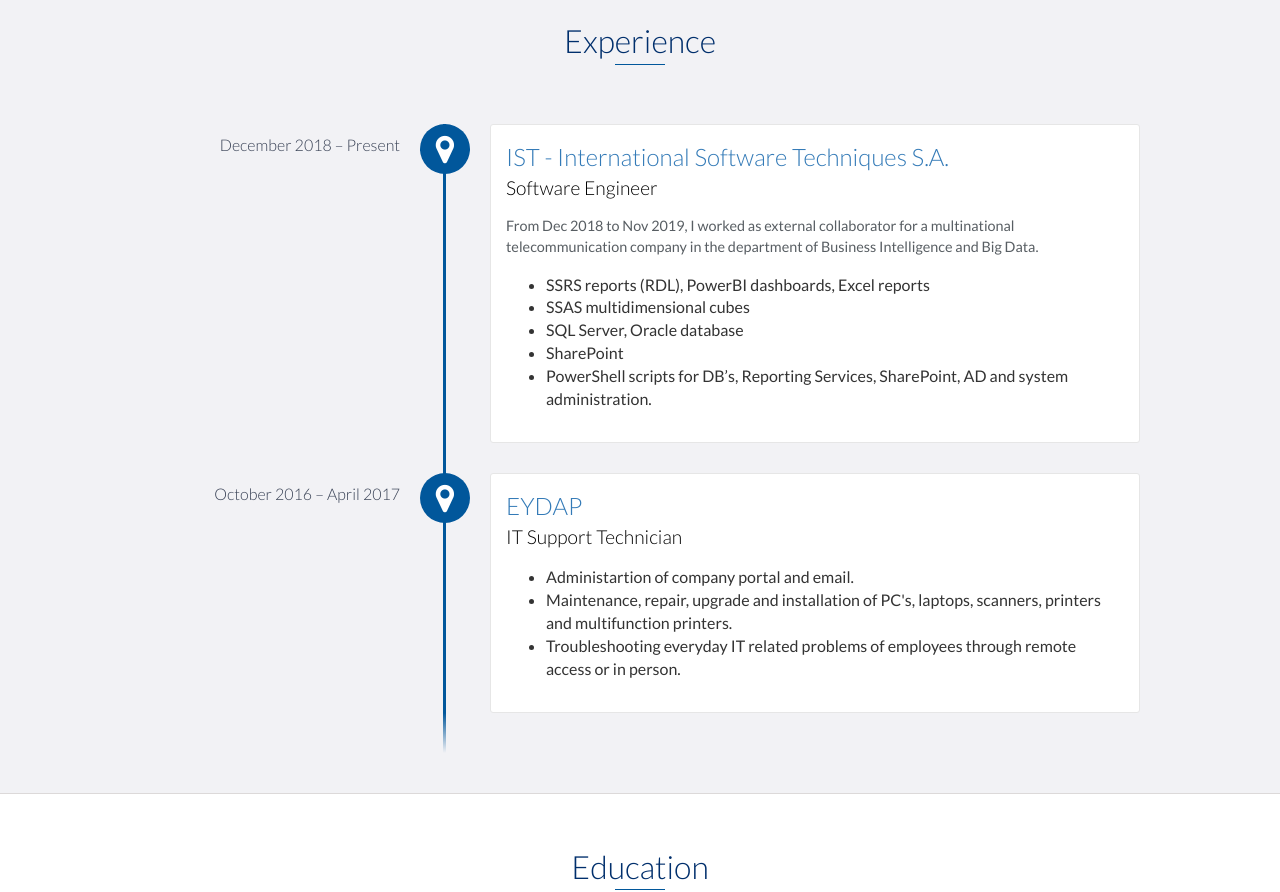
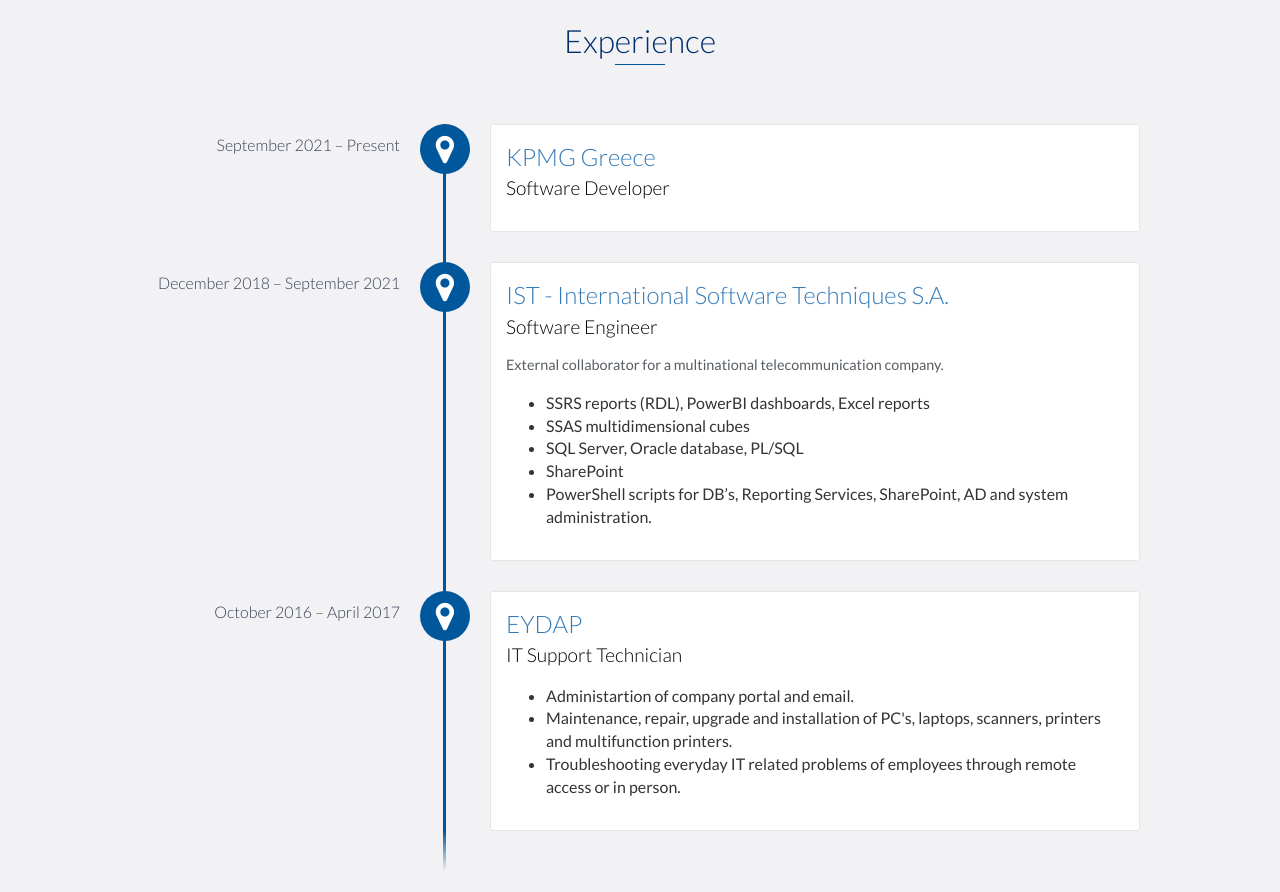
Before and after one commit to Stathis-Kal/Stathis-Kal.github.io, a website: page index.html in a window 1280 px wide. Shown: the part 1120-2012 px from the top of the page. Drawn offline with nearby package versions, Linux system fonts and the light colour scheme.

Commit message:
career updates

```diff
--- a/index.html
+++ b/index.html
@@ -99,17 +99,21 @@
     <div id="experience" class="background-alt">
         <h2 class="heading">Experience</h2>
         <div id="experience-timeline">
-            <div data-date="December 2018 – Present">
+            <div data-date="September 2021 – Present">
+                <h3><a href="https://home.kpmg/gr/el/home.html" target="_blank" rel="noreferrer">KPMG Greece</a></h3>
+                <h4>Software Developer</h4>
+            </div>
+
+            <div data-date="December 2018 – September 2021">
                 <h3><a href="https://ist.com.gr/" target="_blank" rel="noreferrer">IST - International Software
                         Techniques S.A.</a></h3>
                 <h4>Software Engineer</h4>
                 <p>
-                    From Dec 2018 to Nov 2019, I worked as external collaborator for a multinational telecommunication
-                    company in the department of Business Intelligence and Big Data.
+                    External collaborator for a multinational telecommunication company.
                 <ul>
                     <li>SSRS reports (RDL), PowerBI dashboards, Excel reports</li>
                     <li>SSAS multidimensional cubes</li>
-                    <li>SQL Server, Oracle database</li>
+                    <li>SQL Server, Oracle database, PL/SQL</li>
                     <li>SharePoint</li>
                     <li>PowerShell scripts for DB’s, Reporting Services, SharePoint, AD and system administration.
                     </li>
@@ -283,12 +287,14 @@
             <li>CSS</li>
             <li>SQL</li>
             <li>Git</li>
+            <li>SVN</li>
             <li>PowerShell</li>
             <li>Microsoft Office</li>
             <li>PowerBI</li>
             <li>SSAS</li>
             <li>SSRS</li>
             <li>Oracle DB</li>
+            <li>PL/SQL</li>
             <li>Microsoft SQL Server</li>
             <li>PostgreSQL</li>
             <li>SharePoint</li>
```
